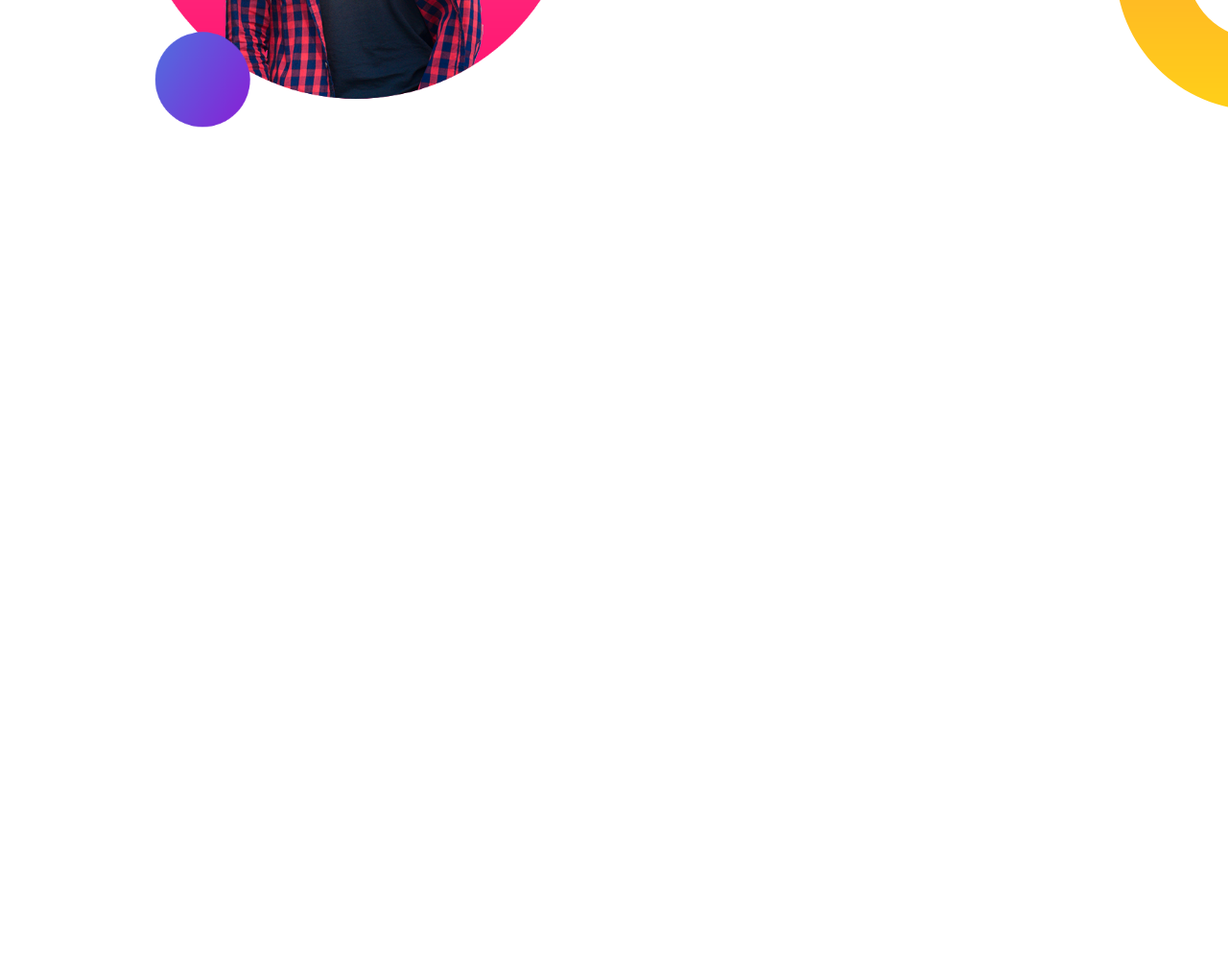
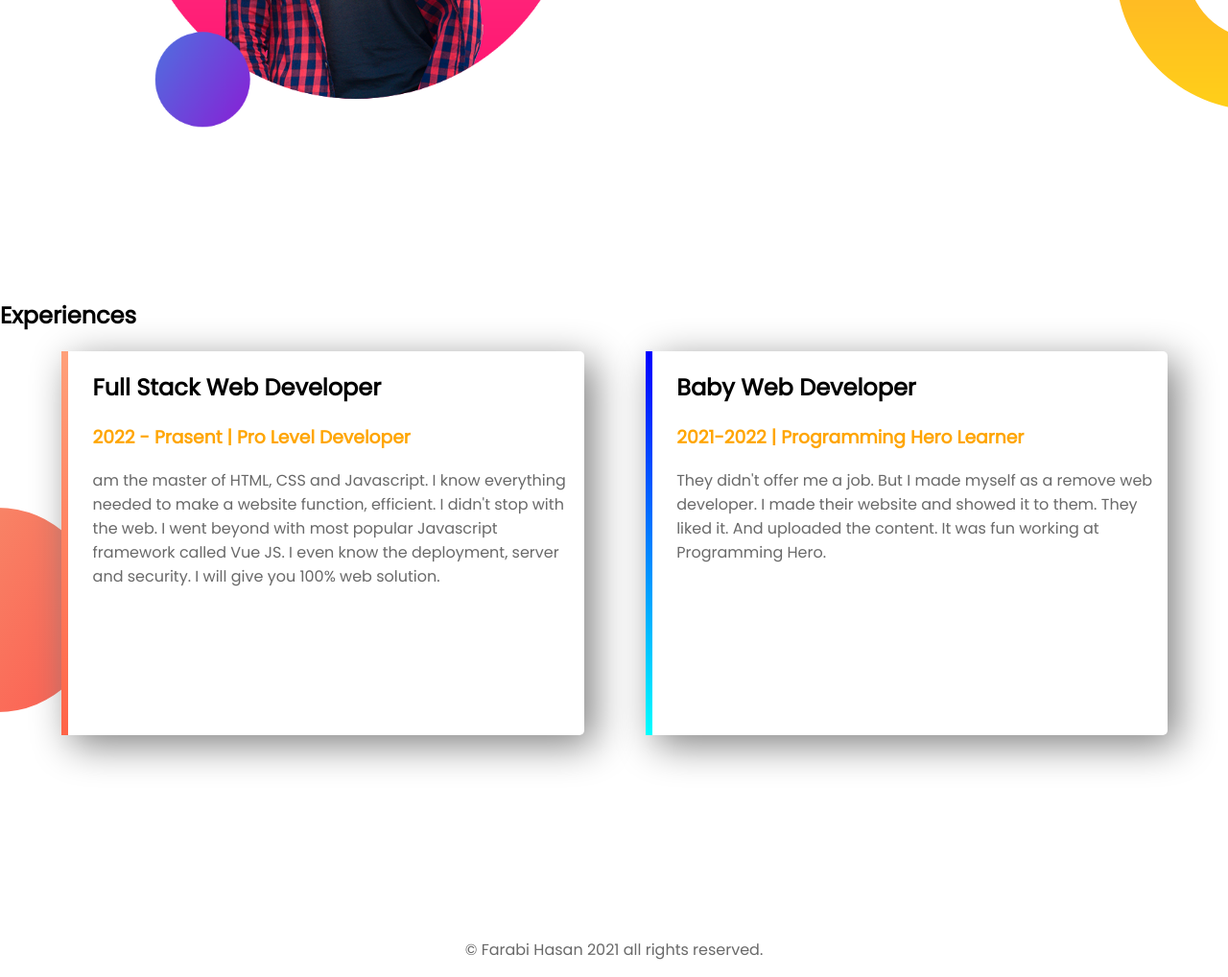
Before and after one commit to farabih/iamfarabi, a plain HTML site: page index.html in a window 1280 px wide. Shown: the part 1009-2027 px from the top of the page at 96% size. Before the commit the page ends 1300 px from the top, so only its background shows below. Drawn offline with Linux system fonts and the light colour scheme.

Commit message:
last part

```diff
--- a/index.html
+++ b/index.html
@@ -35,5 +35,24 @@
       </div>
 
   </section>
+  <section class="experience">
+      <h2>Experiences</h2>
+      <div id="full-stack" class="half-width single-experience">
+          <h2>Full Stack Web Developer</h2>
+          <h3 class="color">2022 - Prasent | Pro Level Developer </h3>
+          <p> am the master of HTML, CSS and Javascript. I know everything needed to make a website function, efficient. I didn't stop with the web. I went beyond with most popular Javascript framework called Vue JS. I even know the deployment, server and security. I will give you 100% web solution.</p>
+
+      </div>
+      <div id="baby-web" class="half-width single-experience">
+          <h2>Baby Web Developer</h2>
+          <h3 class="color">2021-2022 | Programming Hero Learner</h3>
+          <p>They didn't offer me a job. But I made myself as a remove web developer. I made their website and showed it to them. They liked it. And uploaded the content. It was fun working at Programming Hero.</p>
+
+      </div>
+
+  </section>
+  <footer>
+      <p>© Farabi Hasan 2021 all rights reserved.</p>
+  </footer>
 </body>
 </html>
--- a/style.css
+++ b/style.css
@@ -4,7 +4,7 @@ body{
 
 }
 h1{
-    font-size: 50px;
+    font-size: 40px;
 }
 p{
 color: dimgray;
@@ -49,3 +49,29 @@ section{
     background-repeat: no-repeat;
     background-position: right;
 }
+.single-experience{
+    background-color: white;
+    box-shadow: 10px 10px 40px gray;
+    border-radius: 5px;
+    height: 80%;
+}
+.experience{
+    background-image: url(images/exp-bg.png);
+    background-repeat: no-repeat;
+    background-position: left;
+
+
+}
+#full-stack{
+    border-left: 7px solid;
+    border-image: linear-gradient(180deg, lightsalmon, tomato);
+    border-image-slice: 1;
+}
+#baby-web{
+    border-left: 7px solid;
+    border-image: linear-gradient(180deg, blue, cyan);
+    border-image-slice: 1;
+}
+footer p{
+    text-align: center;
+}
```
